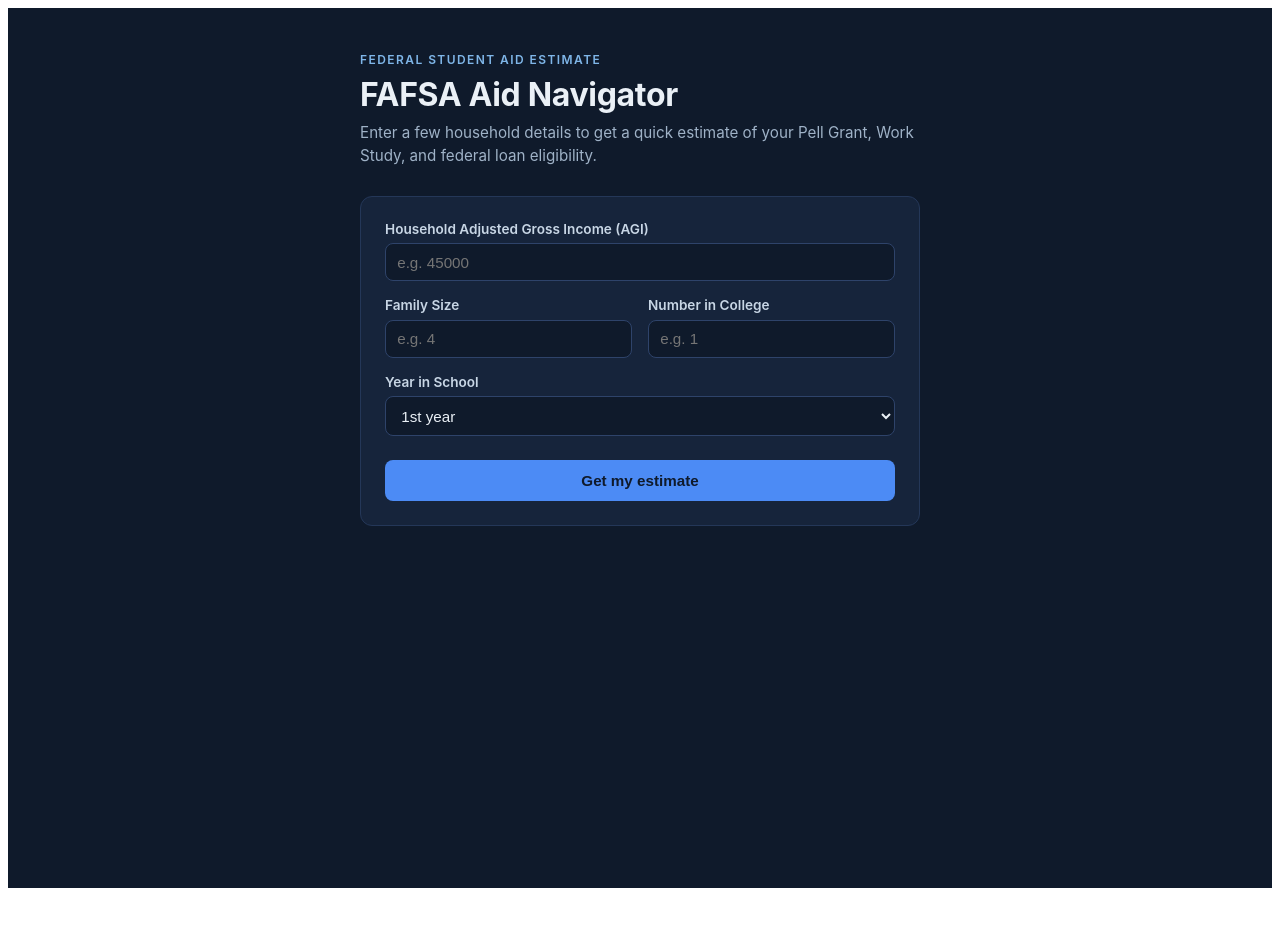
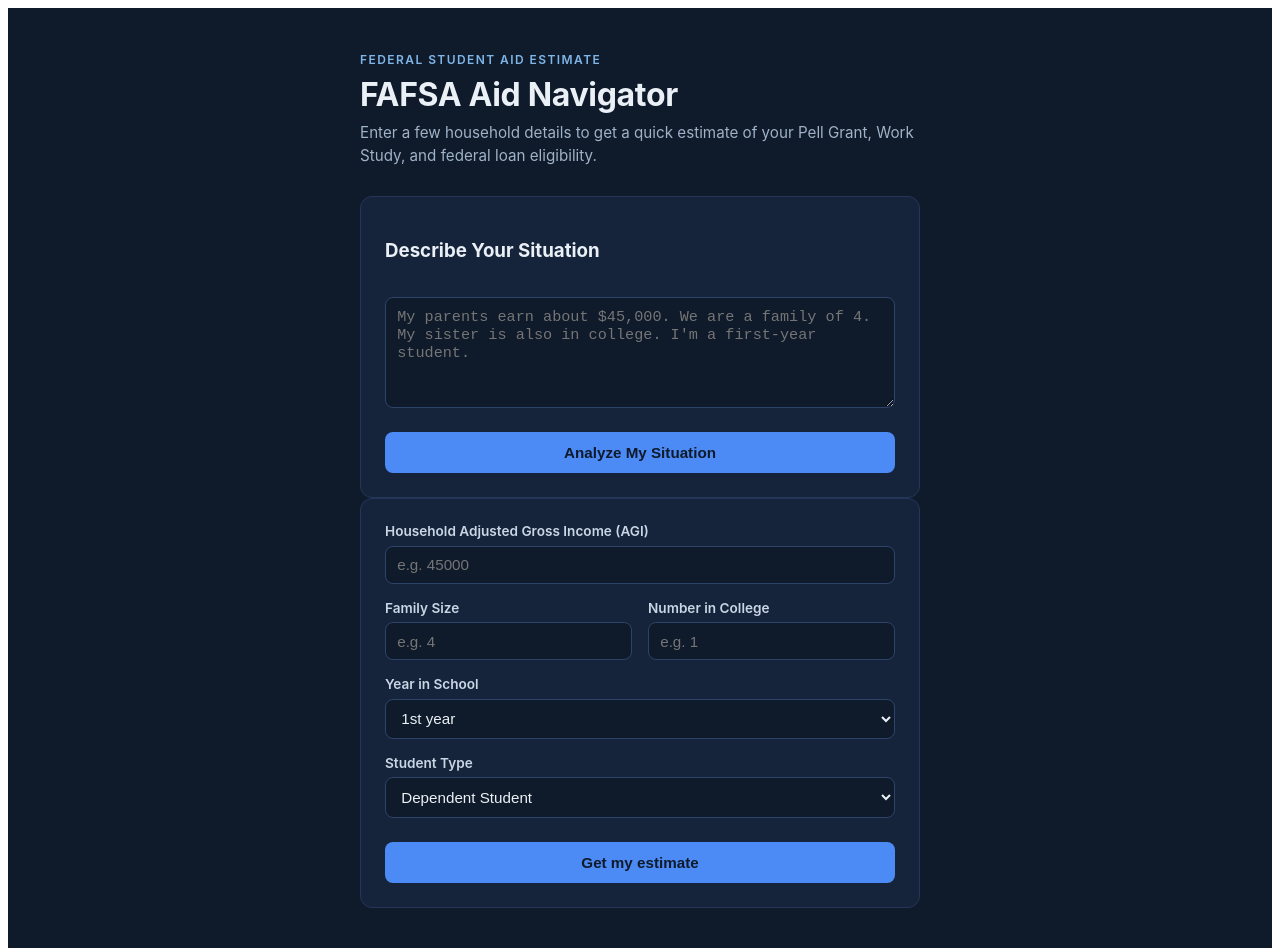
Before and after one commit to Dhruva162/fafsa-aid-navigator, a React (Vite) app in the folder frontend/: page / in a window 1280 px wide. Shown: the top 952 px of the page. Before the commit the page ends 896 px from the top, so only its background shows below. Built offline with nearby package versions, Linux system fonts and the light colour scheme.

Commit message:
Add conversational intake with confidence scoring

```diff
--- a/frontend/src/App.jsx
+++ b/frontend/src/App.jsx
@@ -19,26 +19,56 @@
   familySize: '',
   numInCollege: '',
   yearInSchool: '1',
+  dependencyStatus: 'dependent',
 })
   const [result, setResult] = useState(null)
   const [error, setError] = useState(null)
   const [loading, setLoading] = useState(false)
+  const [situation, setSituation] = useState('')
+  const [extracted, setExtracted] = useState(null)
+  const [confirmed, setConfirmed] = useState(false)
 
   function update(field, value) {
     setForm((f) => ({ ...f, [field]: value }))
   }
+  async function analyzeSituation() {
+  try {
+    const resp = await fetch(
+      'http://127.0.0.1:8000/api/extract-profile',
+      {
+        method: 'POST',
+        headers: {
+          'Content-Type': 'application/json'
+        },
+        body: JSON.stringify({
+          situation
+        })
+      }
+    )
 
-  async function handleSubmit(e) {
-    e.preventDefault()
+    const data = await resp.json()
+
+    setConfirmed(false)
+    setExtracted(data)
+
+  } catch (err) {
+    alert("Could not analyze situation.")
+  }
+}
+
+  async function calculateEstimate() {
     setError(null)
     setLoading(true)
     setResult(null)
+
     try {
-      const resp = await fetch('/api/aid-estimate', {
+      const resp = await fetch(
+        'http://127.0.0.1:8000/api/aid-estimate',
+        {
           method: 'POST',
           headers: { 'Content-Type': 'application/json' },
           body: JSON.stringify({
-  dependency_status: "dependent",
+            dependency_status: form.dependencyStatus,
             household_agi: Number(form.agi),
             family_size: Number(form.familySize),
             number_in_college: Number(form.numInCollege),
@@ -55,15 +85,22 @@
 
             school_type: "public_4yr_in_state",
             custom_coa: null
-}),
           })
-      if (!resp.ok) throw new Error(`Request failed (${resp.status})`)
+        }
+      )
+
       setResult(await resp.json())
+
     } catch (err) {
-      setError(err.message || 'Something went wrong. Please try again.')
+      setError(err.message)
     } finally {
       setLoading(false)
     }
+  }
+
+  async function handleSubmit(e) {
+    e.preventDefault()
+    calculateEstimate()
   }
 
   return (
@@ -77,6 +114,86 @@
             Work Study, and federal loan eligibility.
           </p>
         </header>
+
+<div style={styles.card}>
+  <h3>Describe Your Situation</h3>
+
+  <textarea
+    rows="5"
+    value={situation}
+    onChange={(e) => setSituation(e.target.value)}
+    placeholder="My parents earn about $45,000. We are a family of 4. My sister is also in college. I'm a first-year student."
+    style={styles.input}
+  />
+
+  <button
+    type="button"
+    style={styles.button}
+    onClick={analyzeSituation}
+  >
+    Analyze My Situation
+  </button>
+</div>
+
+{extracted && !confirmed &&  (
+  <div style={styles.card}>
+    <h3>Here's What I Understood</h3>
+
+    <p>Income: ${extracted.household_agi}</p>
+    <p>Family Size: {extracted.family_size}</p>
+    <p>Students In College: {extracted.number_in_college}</p>
+    <p>Year In School: {extracted.year_in_school}</p>
+    <p>Status: {extracted.dependency_status}</p>
+    <p>AI Confidence: {extracted.confidence || 'N/A'}</p>
+
+    {extracted.missing_fields?.length > 0 && (
+      <div style={styles.missingBox}>
+        <strong>Missing Information</strong>
+        <ul style={styles.missingList}>
+          {extracted.missing_fields.map((field) => (
+            <li key={field}>{field}</li>
+          ))}
+        </ul>
+      </div>
+    )}
+
+<button
+  type="button"
+  style={styles.button}
+  disabled={extracted.missing_fields?.length > 0}
+  onClick={() => {
+    setForm({
+      agi: String(extracted.household_agi),
+      familySize: String(extracted.family_size),
+      numInCollege: String(extracted.number_in_college),
+      yearInSchool: String(extracted.year_in_school),
+      dependencyStatus: extracted.dependency_status,
+    })
+
+    setConfirmed(true)
+
+    setTimeout(() => {
+      calculateEstimate()
+    }, 100)
+  }}
+>
+      {extracted.missing_fields?.length > 0
+        ? 'Please provide missing information'
+        : 'Confirm & Populate Form'}
+    </button>
+
+    <div style={styles.demoBox}>
+      <strong>Example:</strong>
+      <pre style={styles.demoText}>
+"My parents earn $45,000.
+We are a family of 4.
+My sister is also in college.
+I am a first-year dependent student."
+      </pre>
+    </div>
+  </div>
+)}
+
 
         <form onSubmit={handleSubmit} style={styles.card}>
           <div style={styles.field}>
@@ -149,7 +266,20 @@
               ))}
             </select>
           </div>
+              <div style={styles.field}>
+  <label style={styles.label}>
+    Student Type
+  </label>
 
+  <select
+    value={form.dependencyStatus}
+    onChange={(e) => update('dependencyStatus', e.target.value)}
+    style={styles.input}
+  >
+    <option value="dependent">Dependent Student</option>
+    <option value="independent">Independent Student</option>
+  </select>
+</div>
           <button type="submit" disabled={loading} style={styles.button}>
             {loading ? 'Calculating…' : 'Get my estimate'}
           </button>
@@ -166,7 +296,18 @@
             <h2 style={styles.resultsTitle}>Your estimate</h2>
             <div style={styles.resultsGrid}>
               <div style={styles.resultCard}>
+  <span style={styles.resultLabel}>Estimated SAI</span>
+  <span style={styles.resultValue}>
+    {Math.round(result.sai_estimate)}
+  </span>
+</div>
+             <div style={styles.resultCard}>
   <span style={styles.resultLabel}>Pell Grant</span>
+
+  <small>
+    Confidence: {result.results?.pell_grant?.confidence}
+  </small>
+
   <span style={styles.resultValue}>
     {result.results?.pell_grant?.estimated_award_range
       ? `$${result.results.pell_grant.estimated_award_range[0].toLocaleString()}`
@@ -176,6 +317,9 @@
 
 <div style={styles.resultCard}>
   <span style={styles.resultLabel}>Work Study</span>
+  <small>
+  Confidence: {result.results?.federal_work_study?.confidence}
+</small>
   <span style={styles.resultValue}>
     {result.results?.federal_work_study?.estimated_award_range
       ? `$${result.results.federal_work_study.estimated_award_range[0].toLocaleString()} - $${result.results.federal_work_study.estimated_award_range[1].toLocaleString()}`
@@ -185,6 +329,9 @@
 
 <div style={styles.resultCard}>
   <span style={styles.resultLabel}>Subsidized Loan</span>
+  <small>
+  Confidence: {result.results?.subsidized_loan?.confidence}
+</small>
   <span style={styles.resultValue}>
     {result.results?.subsidized_loan?.estimated_award_range
       ? `$${result.results.subsidized_loan.estimated_award_range[0].toLocaleString()}`
@@ -192,7 +339,45 @@
   </span>
 </div>
             </div>
-            {result.note && <p style={styles.note}>{result.note}</p>}
+            <div style={styles.warningBox}>
+  <strong>Important:</strong>
+  This tool provides estimates only.
+  Final eligibility is determined by FAFSA
+  and your school's financial aid office.
+</div>
+           {result.ai_explanation && (
+  <div style={styles.aiCard}>
+    <h3>AI Financial Aid Advisor</h3>
+    <div style={{ whiteSpace: 'pre-wrap' }}>
+  {result.ai_explanation}
+</div>
+  </div>
+)}
+<div style={styles.aiCard}>
+  <h3>Recommended Next Steps</h3>
+
+  <ol>
+    {result.next_steps?.map((step, idx) => (
+      <li key={idx}>{step}</li>
+    ))}
+  </ol>
+</div>
+
+<div style={styles.warningBox}>
+  <h3>Human Review Required</h3>
+
+  <p>{result.human_referral}</p>
+</div>
+
+<div style={styles.aiCard}>
+  <h3>How Your SAI Was Estimated</h3>
+
+  <ul>
+    {result.sai_explanation?.map((item, idx) => (
+      <li key={idx}>{item}</li>
+    ))}
+  </ul>
+</div>
           </section>
         )}
       </main>
@@ -290,6 +475,30 @@
     padding: '0.85rem 1rem',
     fontSize: '0.9rem',
   },
+  missingBox: {
+    background: '#2E2E3F',
+    border: '1px solid #4A5B7C',
+    borderRadius: 10,
+    padding: '0.85rem 1rem',
+  },
+  missingList: {
+    margin: '0.5rem 0 0',
+    paddingLeft: '1rem',
+  },
+  demoBox: {
+    background: '#111B2F',
+    border: '1px dashed #4C8BF5',
+    borderRadius: 10,
+    padding: '0.85rem 1rem',
+    marginTop: '1rem',
+    color: '#C7D7F5',
+    fontSize: '0.95rem',
+  },
+  demoText: {
+    whiteSpace: 'pre-wrap',
+    margin: '0.5rem 0 0',
+    color: '#EAF0F6',
+  },
   results: {
     marginTop: '1.75rem',
   },
@@ -300,7 +509,7 @@
   },
   resultsGrid: {
     display: 'grid',
-    gridTemplateColumns: 'repeat(3, 1fr)',
+    gridTemplateColumns: 'repeat(2, 1fr)',
     gap: '0.75rem',
   },
   resultCard: {
@@ -325,6 +534,22 @@
     fontWeight: 700,
     color: '#7FE0A5',
   },
+  aiCard: {
+  marginTop: '1rem',
+  background: '#16243B',
+  border: '1px solid #243758',
+  borderRadius: 10,
+  padding: '1rem',
+  lineHeight: 1.6,
+},
+warningBox: {
+  marginTop: '1rem',
+  background: '#332500',
+  border: '1px solid #8B6A00',
+  padding: '1rem',
+  borderRadius: 8,
+  color: '#FFE7A3',
+},
   note: {
     marginTop: '1rem',
     color: '#9FB2C7',
```
Lines whose indentation alone changed are shown as unchanged.
